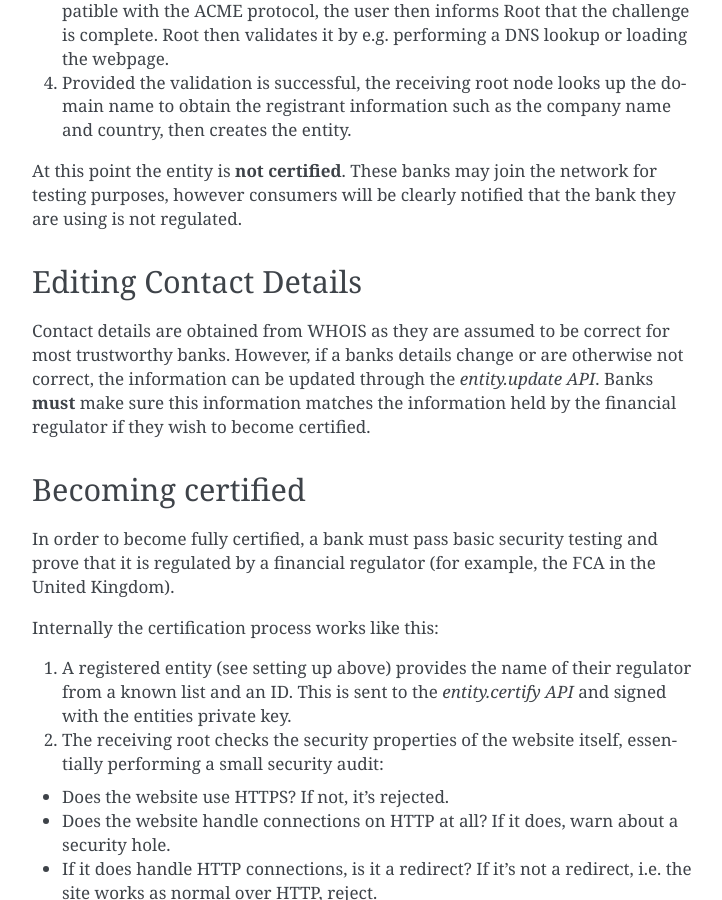
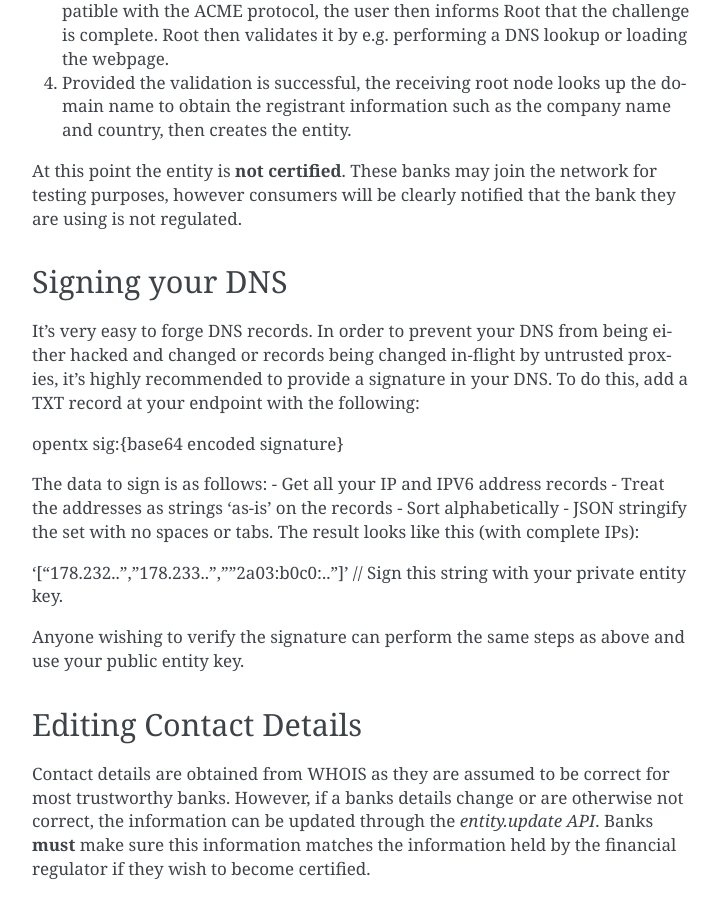
Before and after one commit to OpenTransfr/Core, a Sphinx documentation site: the page built from docs/Banks/index.rst, in a window 1280 px wide and 900 px high, scrolled down 679 px. Shown: the whole window, without its empty margins (388-1110 px from the left). Built offline with Sphinx 7.4.7, drawn with Linux system fonts in a browser that asks for light colours.

Commit message:
Update index.rst

```diff
--- a/docs/Banks/index.rst
+++ b/docs/Banks/index.rst
@@ -18,6 +18,23 @@ Internally the join process works like this:
 4. Provided the validation is successful, the receiving root node looks up the domain name to obtain the registrant information such as the company name and country, then creates the entity.
 
 At this point the entity is **not certified**. These banks may join the network for testing purposes, however consumers will be clearly notified that the bank they are using is not regulated.
+
+Signing your DNS
+----------------
+
+It's very easy to forge DNS records. In order to prevent your DNS from being either hacked and changed or records being changed in-flight by untrusted proxies, it's highly recommended to provide a signature in your DNS. To do this, add a TXT record at your endpoint with the following:
+
+opentx sig:{base64 encoded signature}
+
+The data to sign is as follows:
+- Get all your IP and IPV6 address records
+- Treat the addresses as strings 'as-is' on the records
+- Sort alphabetically
+- JSON stringify the set with no spaces or tabs. The result looks like this (with complete IPs):
+
+'["178.232..","178.233..",""2a03:b0c0:.."]' // Sign this string with your private entity key.
+
+Anyone wishing to verify the signature can perform the same steps as above and use your public entity key.
 
 Editing Contact Details
 -----------------------
```
